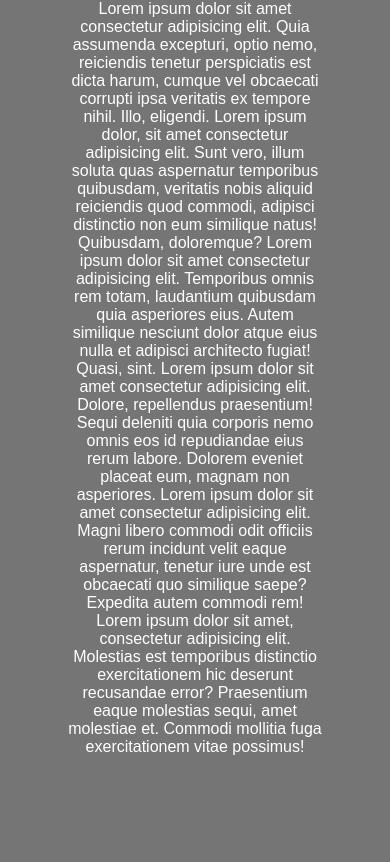
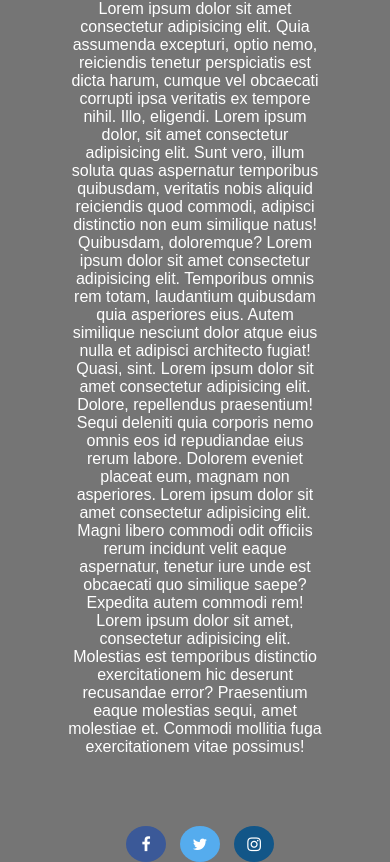
Before and after one commit to mrdg1bby/Checkpoint2, a plain HTML site: page about/about.html in a window 390 px wide. Shown: the part 442-1304 px from the top of the page. Before the commit the page ends 1248 px from the top, so only its background shows below. Drawn offline with nearby package versions, Linux system fonts and the light colour scheme.

Commit message:
adding the things

```diff
--- a/Community/community-style.css
+++ b/Community/community-style.css
@@ -168,6 +168,7 @@ body {
 
   .footer{
       order:4;
+      margin-bottom: 10px;
   }
 }
 
@@ -203,8 +204,44 @@ img{
 
 .footer{
   order:4;
+  margin-bottom: 10px;
 }
 }
+
+@media (max-width:768px){
+  .wrapper {
+      display: flex;
+      flex-direction: column;
+  }
+  a{
+      font-size: 35px;
+      display:inline;
+  }
+
+  h6{
+      font-size:25px;
+  }
+
+  img{
+      width: 50%;
+      height:auto;
+  }
+  .header {
+      order: 1;
+  }
+
+  .main {
+      order: 3;
+  }
+  .aside {
+      order: 2;
+      margin-left: 40px;
+  }
+
+  .footer{
+      order:4;
+  }
+  }
 
 @media (max-width: 575px) {
 .wrapper {
@@ -233,6 +270,7 @@ img{
 
   .footer{
       order:4;
+      margin-bottom: 10px;
   }
 
 }
@@ -264,6 +302,7 @@ img{
 
   .footer{
       order:4;
+      margin-bottom: 10px;
   }
 
 }
@@ -307,6 +346,7 @@ img{
 
   .footer{
       order:4;
+      margin-bottom: 10px;
   }
 
 }
@@ -326,4 +366,7 @@ img{
   h5{
       font-size:30px;
   }
+  .footer{
+    margin-bottom: 10px;
+  }
 }
--- a/Grow/grow-style.css
+++ b/Grow/grow-style.css
@@ -183,6 +183,7 @@
 
     .footer{
         order:4;
+        margin-bottom: 10px;
     }
   }
 
@@ -218,8 +219,44 @@
 
   .footer{
     order:4;
+    margin-bottom: 10px;
   }
   }
+
+  @media (max-width:768px){
+    .wrapper {
+        display: flex;
+        flex-direction: column;
+    }
+    a{
+        font-size: 35px;
+        display:inline;
+    }
+
+    h6{
+        font-size:25px;
+    }
+
+    img{
+        width: 50%;
+        height:auto;
+    }
+    .header {
+        order: 1;
+    }
+
+    .main {
+        order: 3;
+    }
+    .aside {
+        order: 2;
+        margin-left: 40px;
+    }
+
+    .footer{
+        order:4;
+    }
+    }
 
   @media (max-width: 575px) {
   .wrapper {
@@ -248,6 +285,7 @@
 
     .footer{
         order:4;
+        margin-bottom: 10px;
     }
 
   }
@@ -279,6 +317,7 @@
 
     .footer{
         order:4;
+        margin-bottom: 10px;
     }
 
   }
@@ -322,6 +361,7 @@
 
     .footer{
         order:4;
+        margin-bottom: 10px;
     }
 
   }
@@ -341,4 +381,7 @@
     h5{
         font-size:30px;
     }
+    .footer{
+      margin-bottom: 10px;
+    }
   }
--- a/Roast/roast-style.css
+++ b/Roast/roast-style.css
@@ -184,6 +184,7 @@ body {
 
   .footer{
       order:4;
+      margin-bottom: 10px;
   }
 }
 
@@ -219,8 +220,44 @@ img{
 
 .footer{
   order:4;
+  margin-bottom: 10px;
 }
 }
+
+@media (max-width:768px){
+  .wrapper {
+      display: flex;
+      flex-direction: column;
+  }
+  a{
+      font-size: 35px;
+      display:inline;
+  }
+
+  h6{
+      font-size:25px;
+  }
+
+  img{
+      width: 50%;
+      height:auto;
+  }
+  .header {
+      order: 1;
+  }
+
+  .main {
+      order: 3;
+  }
+  .aside {
+      order: 2;
+      margin-left: 40px;
+  }
+
+  .footer{
+      order:4;
+  }
+  }
 
 @media (max-width: 575px) {
 .wrapper {
@@ -249,6 +286,7 @@ img{
 
   .footer{
       order:4;
+      margin-bottom: 10px;
   }
 
 }
@@ -280,6 +318,7 @@ img{
 
   .footer{
       order:4;
+      margin-bottom: 10px;
   }
 
 }
@@ -323,6 +362,7 @@ img{
 
   .footer{
       order:4;
+      margin-bottom: 10px;
   }
 
 }
@@ -342,4 +382,7 @@ img{
   h5{
       font-size:30px;
   }
+  .footer{
+    margin-bottom: 10px;
+  }
 }
--- a/about/about.css
+++ b/about/about.css
@@ -116,6 +116,31 @@ body {
 
 }
 
+.fa {
+  padding: 10px;
+  font-size: 30px;
+  width: 20px;
+  text-align: center;
+  text-decoration: none;
+  border-radius: 50%;
+}
+.fa-facebook {
+  background: #3B5998;
+  color: white;
+  margin-left: 10px;
+}
+
+.fa-twitter {
+  background: #55ACEE;
+  color: white;
+  margin-left: 10px;
+}
+.fa-instagram {
+  background: #125688;
+  color: white;
+  margin-left: 10px;
+}
+
 
 
 @media (max-width:1329px){
@@ -187,6 +212,41 @@ img{
   order:4;
 }
 }
+
+@media (max-width:768px){
+  .wrapper {
+      display: flex;
+      flex-direction: column;
+  }
+  a{
+      font-size: 35px;
+      display:inline;
+  }
+
+  h6{
+      font-size:25px;
+  }
+
+  img{
+      width: 50%;
+      height:auto;
+  }
+  .header {
+      order: 1;
+  }
+
+  .main {
+      order: 3;
+  }
+  .aside {
+      order: 2;
+      margin-left: 40px;
+  }
+
+  .footer{
+      order:4;
+  }
+  }
 
 @media (max-width: 575px) {
 .wrapper {
--- a/about/about.html
+++ b/about/about.html
@@ -8,6 +8,7 @@
     <link rel="stylesheet" href="../about/about.css">
     <link rel="stylesheet" href="https://cdnjs.cloudflare.com/ajax/libs/animate.css/3.7.0/animate.min.css">
     <link href="https://fonts.googleapis.com/css?family=Permanent+Marker" rel="stylesheet">
+    <link rel="stylesheet" href="https://cdnjs.cloudflare.com/ajax/libs/font-awesome/4.7.0/css/font-awesome.min.css">
     <title>Spaced Out</title>
 </head>
 <body>
@@ -22,7 +23,7 @@
            <img src="../images/coffeecup.png" alt="coffee cup" height="200px" width="200px">
         </aside>
         <main class="main">
-            <h1>About</h1>
+            <h1 class="animated zoomInDown">About</h1>
            <p> Lorem ipsum dolor sit amet consectetur adipisicing elit. Quia assumenda excepturi, optio nemo, reiciendis tenetur perspiciatis est dicta harum, cumque vel obcaecati corrupti ipsa veritatis ex tempore nihil. Illo, eligendi.
                Lorem ipsum dolor, sit amet consectetur adipisicing elit. Sunt vero, illum soluta quas aspernatur temporibus quibusdam, veritatis nobis aliquid reiciendis quod commodi, adipisci distinctio non eum similique natus! Quibusdam, doloremque?
                Lorem ipsum dolor sit amet consectetur adipisicing elit. Temporibus omnis rem totam, laudantium quibusdam quia asperiores eius. Autem similique nesciunt dolor atque eius nulla et adipisci architecto fugiat! Quasi, sint.
@@ -32,7 +33,9 @@
             </p>
         </main>
             <footer class="footer">
-
+                <a href="" class="fa fa-facebook"></a>
+                <a href="" class="fa fa-twitter"></a>
+                <a href="" class="fa fa-instagram"></a>
         </footer>
     </div>
 </body>
--- a/article/article.css
+++ b/article/article.css
@@ -79,7 +79,7 @@ grid-template-columns: 50% 1fr auto;
   grid-template-areas:
   "nav      nav"
       "sidebar 	main"
-      "sidebar   main";
+      "footer   footer";
 
 width: 100%;
 margin-left: auto;
@@ -127,6 +127,7 @@ body {
   margin-bottom: 0;
 
 }
+
 
 
 
@@ -199,6 +200,41 @@ img{
   order:4;
 }
 }
+
+@media (max-width:768px){
+  .wrapper {
+      display: flex;
+      flex-direction: column;
+  }
+  a{
+      font-size: 35px;
+      display:inline;
+  }
+
+  h6{
+      font-size:25px;
+  }
+
+  img{
+      width: 50%;
+      height:auto;
+  }
+  .header {
+      order: 1;
+  }
+
+  .main {
+      order: 3;
+  }
+  .aside {
+      order: 2;
+      margin-left: 40px;
+  }
+
+  .footer{
+      order:4;
+  }
+  }
 
 @media (max-width: 575px) {
 .wrapper {
--- a/landing.css
+++ b/landing.css
@@ -47,6 +47,7 @@ h1{
       font-size: 40px;
       color: black;
       font-family: 'Permanent Marker',cursive;
+      padding-bottom: 20px;
   }
     a {
     display: inline;
@@ -89,7 +90,7 @@ h1{
 .footer{
     grid-area:footer ;
     text-align: center;
-    height:50px;
+    height:100px;
     margin-top: 20px;
     margin-bottom:50px;
 
@@ -197,6 +198,41 @@ img{
     order:4;
 }
 }
+
+@media (max-width:768px){
+    .wrapper {
+        display: flex;
+        flex-direction: column;
+    }
+    a{
+        font-size: 35px;
+        display:inline;
+    }
+
+    h6{
+        font-size:25px;
+    }
+
+    img{
+        width: 50%;
+        height:auto;
+    }
+    .header {
+        order: 1;
+    }
+
+    .main {
+        order: 3;
+    }
+    .aside {
+        order: 2;
+        margin-left: 40px;
+    }
+
+    .footer{
+        order:4;
+    }
+    }
 
 @media (max-width: 575px) {
 	.wrapper {
```
Also changed, not shown: Community/community.html (+1 -1 lines), Grow/grow.html (+1 -1 lines), Roast/roast.html (+1 -1 lines), article/article.html (+1 -1 lines), landing.html (+2 -3 lines).
